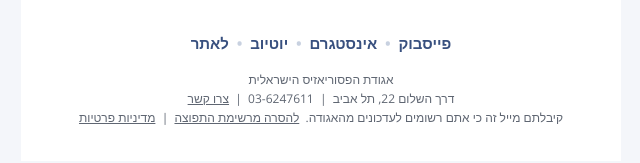
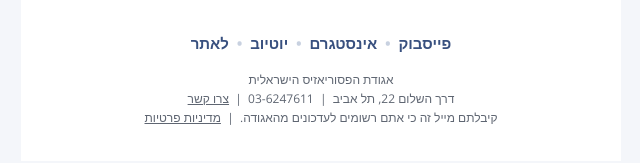
Before and after one commit to ngilboa76-cloud/psoriasis-newsletter, a plain HTML site: page prizes/index.html in a window 1280 px wide. Shown: the part 2543-2706 px from the top of the page, without its empty margins (319-959 px from the left). Drawn offline with nearby package versions, Linux system fonts and the light colour scheme.

Commit message:
Drop own unsubscribe link: InforU appends its own footer
Co-Authored-By: Claude Opus 5.5 <noreply@anthropic.com>
Claude-Session: https://claude.ai/code/session_018LEE7ni4KyLETx18r6j5ej

```diff
--- a/prizes/index.html
+++ b/prizes/index.html
@@ -86,7 +86,7 @@ a{color:#38507F;}
 <!-- footer -->
 <tr><td class="px" style="padding:30px 40px 34px;background:#FFFFFF;"><table role="presentation" width="100%" cellpadding="0" cellspacing="0" border="0" dir="rtl">
 <tr><td style="font-family:'Open Sans',Arial,Helvetica,sans-serif;font-size:15px;line-height:22px;font-weight:700;text-align:center;padding-bottom:16px;"><a href="https://www.facebook.com/psoriasis.org.il/" target="_blank" style="color:#38507F;text-decoration:none;">פייסבוק</a><span style="color:#C8D1E0;">&nbsp;&nbsp;•&nbsp;&nbsp;</span><a href="https://www.instagram.com/psoriasis_israel/" target="_blank" style="color:#38507F;text-decoration:none;">אינסטגרם</a><span style="color:#C8D1E0;">&nbsp;&nbsp;•&nbsp;&nbsp;</span><a href="https://www.youtube.com/channel/UCD6IZrDROotYw8u1E0CcklA/videos" target="_blank" style="color:#38507F;text-decoration:none;">יוטיוב</a><span style="color:#C8D1E0;">&nbsp;&nbsp;•&nbsp;&nbsp;</span><a href="https://psoriasis.org.il/" target="_blank" style="color:#38507F;text-decoration:none;">לאתר</a></td></tr>
-<tr><td style="font-family:'Open Sans',Arial,Helvetica,sans-serif;font-size:12px;line-height:19px;color:#5F6672;text-align:center;">אגודת הפסוריאזיס הישראלית<br>דרך השלום 22, תל אביב &nbsp;|&nbsp; <span dir="ltr">03-6247611</span> &nbsp;|&nbsp; <a href="https://psoriasis.org.il/%D7%A6%D7%A8%D7%95-%D7%A7%D7%A9%D7%A8/" target="_blank" style="color:#5F6672;text-decoration:underline;">צרו קשר</a><br>קיבלתם מייל זה כי אתם רשומים לעדכונים מהאגודה. &nbsp;<a href="REPLACE-INFORU-UNSUBSCRIBE-LINK" target="_blank" style="color:#5F6672;text-decoration:underline;">להסרה מרשימת התפוצה</a> &nbsp;|&nbsp; <a href="https://psoriasis.org.il/wp-content/uploads/2026/01/psoriasis-privacy-policy.pdf" target="_blank" style="color:#5F6672;text-decoration:underline;">מדיניות פרטיות</a></td></tr>
+<tr><td style="font-family:'Open Sans',Arial,Helvetica,sans-serif;font-size:12px;line-height:19px;color:#5F6672;text-align:center;">אגודת הפסוריאזיס הישראלית<br>דרך השלום 22, תל אביב &nbsp;|&nbsp; <span dir="ltr">03-6247611</span> &nbsp;|&nbsp; <a href="https://psoriasis.org.il/%D7%A6%D7%A8%D7%95-%D7%A7%D7%A9%D7%A8/" target="_blank" style="color:#5F6672;text-decoration:underline;">צרו קשר</a><br>קיבלתם מייל זה כי אתם רשומים לעדכונים מהאגודה. &nbsp;|&nbsp; <a href="https://psoriasis.org.il/wp-content/uploads/2026/01/psoriasis-privacy-policy.pdf" target="_blank" style="color:#5F6672;text-decoration:underline;">מדיניות פרטיות</a></td></tr>
 </table></td></tr>
 
 </table>
```
